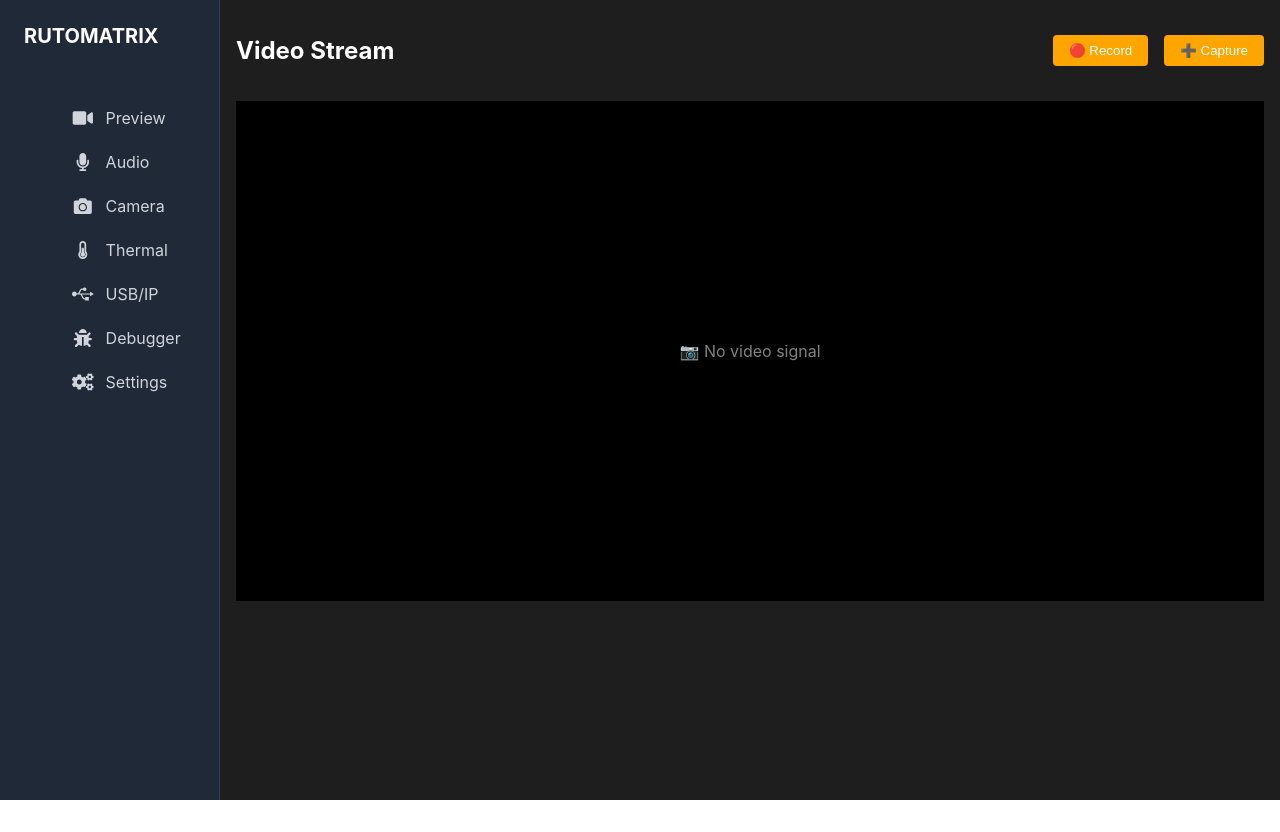
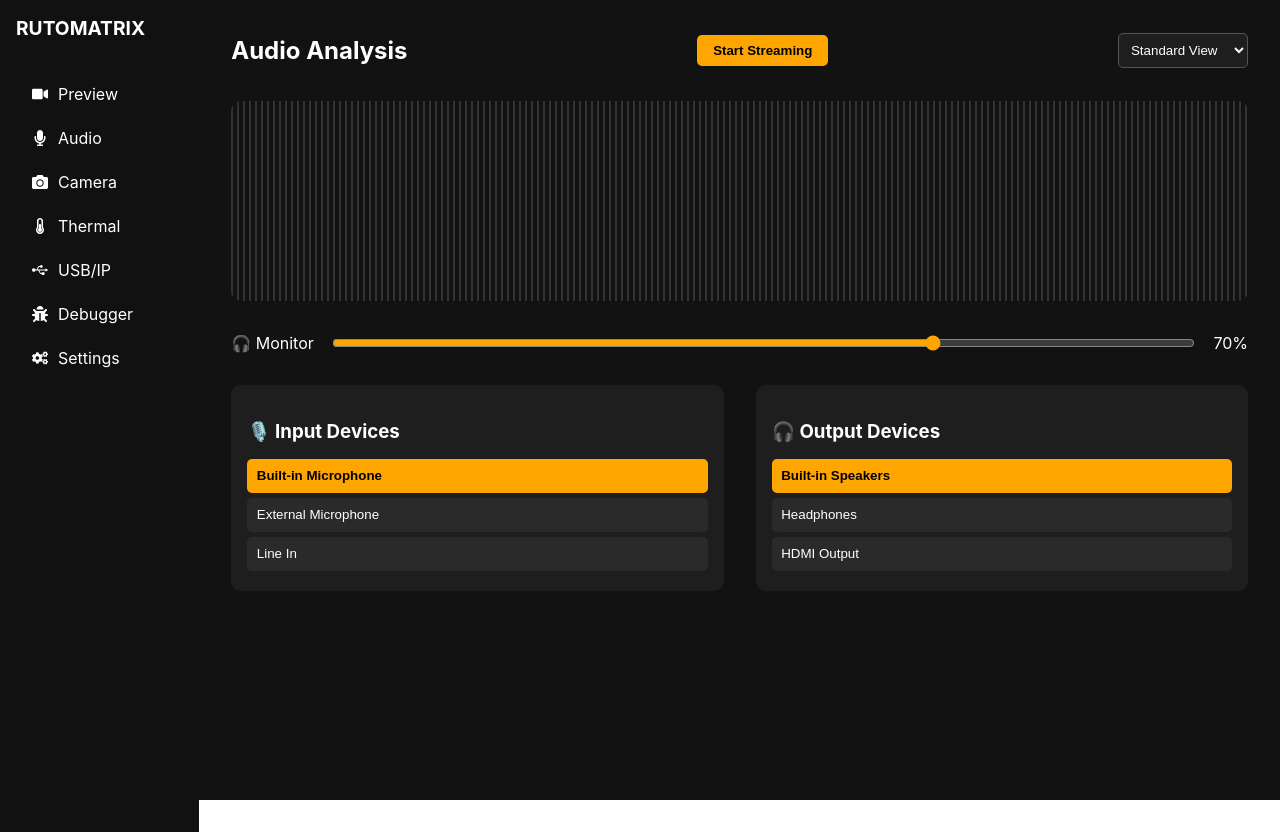
Before and after one commit to prasanrahulritgit/Ruto_fronend_dev, a React (Create React App) app: page /audio in a window 1280 px wide. Before the commit the page ends 800 px from the top, so only its background shows below. Built offline with nearby package versions, Linux system fonts and the light colour scheme.

Commit message:
Your commit message describing the updates

```diff
--- a/package.json
+++ b/package.json
@@ -10,6 +10,7 @@
     "react": "^19.1.0",
     "react-dom": "^19.1.0",
     "react-icons": "^5.5.0",
+    "react-router-dom": "^7.5.1",
     "react-scripts": "5.0.1",
     "web-vitals": "^2.1.4"
   },
--- a/src/App.js
+++ b/src/App.js
@@ -1,8 +1,21 @@
 import React from 'react';
-import DashBoard from './pages/DashBoard';
+import { BrowserRouter as Router, Routes, Route } from 'react-router-dom';
+import Sidebar from './components/Sidebar/Sidebar';
+import Audio from './pages/Audio';
+// Add other page imports here
 
 function App() {
-  return <DashBoard />;
+  return (
+    <Router>
+      <div style={{ display: 'flex' }}>
+        <Sidebar />
+        <Routes>
+          <Route path="/audio" element={<Audio />} />
+          {/* Add more routes for camera, debugger, etc. */}
+        </Routes>
+      </div>
+    </Router>
+  );
 }
 
 export default App;
--- a/src/components/Sidebar/Sidebar.jsx
+++ b/src/components/Sidebar/Sidebar.jsx
@@ -1,4 +1,5 @@
 import React from 'react';
+import { Link } from 'react-router-dom';
 import styles from './Sidebar.module.css';
 import { FaVideo, FaMicrophone, FaCamera, FaThermometerHalf, FaBug, FaCogs, FaUsb } from 'react-icons/fa';
 
@@ -8,13 +9,13 @@ const Sidebar = () => {
       <div className={styles.logo}>RUTOMATRIX</div>
       <nav className={styles.menu}>
         <ul>
-          <li><FaVideo /> Preview</li>
-          <li><FaMicrophone /> Audio</li>
-          <li><FaCamera /> Camera</li>
-          <li><FaThermometerHalf /> Thermal</li>
-          <li><FaUsb /> USB/IP</li>
-          <li><FaBug /> Debugger</li>
-          <li><FaCogs /> Settings</li>
+          <li><Link to="/"><FaVideo /> Preview</Link></li>
+          <li><Link to="/audio"><FaMicrophone /> Audio</Link></li>
+          <li><Link to="/camera"><FaCamera /> Camera</Link></li>
+          <li><Link to="/thermal"><FaThermometerHalf /> Thermal</Link></li>
+          <li><Link to="/usb"><FaUsb /> USB/IP</Link></li>
+          <li><Link to="/debugger"><FaBug /> Debugger</Link></li>
+          <li><Link to="/settings"><FaCogs /> Settings</Link></li>
         </ul>
       </nav>
     </div>
--- a/src/components/Sidebar/Sidebar.module.css
+++ b/src/components/Sidebar/Sidebar.module.css
@@ -1,59 +1,41 @@
-/* Sidebar container */
 .sidebar {
-  width: 220px;
+  width: 200px;
   height: 100vh;
-  background-color: #1f2937; /* dark gray */
+  background-color: #111;
   color: white;
   display: flex;
   flex-direction: column;
-  padding: 1.5rem 1rem;
-  border-right: 1px solid #374151;
-  box-sizing: border-box;
+  padding: 1rem;
 }
 
-
-/* Logo / Title */
 .logo {
   font-weight: bold;
-  font-size: 1.25rem;
+  font-size: 1.2rem;
   margin-bottom: 2rem;
-  padding: 0 0.5rem;
 }
 
-/* Menu list */
-.menu {
+.menu ul {
   list-style: none;
   padding: 0;
   margin: 0;
-  flex: 1; /* allows menu to take remaining space */
 }
 
-/* Menu item */
 .menu li {
   display: flex;
   align-items: center;
-  gap: 12px;
   padding: 0.75rem 1rem;
-  color: #d1d5db; /* light gray */
-  font-size: 16px;
   cursor: pointer;
-  transition: background 0.2s ease, color 0.2s ease;
 }
 
-/* Icon (assume react-icons or similar) */
-.menu li svg {
-  font-size: 18px;
-  min-width: 1.2em;
+.menu li a {
+  display: flex;
+  align-items: center;
+  gap: 10px;
+  color: inherit;
+  text-decoration: none;
 }
 
-/* Hover effect */
-.menu li:hover {
+.menu li.active {
   background-color: #374151;
-  color: #ffffff;
+  border-radius: 4px;
 }
-
-/* Active menu item */
-.menu li.active {
-  background-color: #4b5563;
-  color: #ffffff;
-}
--- /dev/null
+++ b/src/pages/Audio.css
@@ -0,0 +1,95 @@
+.audio-container {
+    height: 100vh;
+    width: 100vw;
+    background-color: #121212;
+    color: white;
+    padding: 1rem 2rem;
+    display: flex;
+    flex-direction: column;
+    gap: 1rem;
+    box-sizing: border-box;
+  }
+
+  .header {
+    display: flex;
+    align-items: center;
+    justify-content: space-between;
+  }
+
+  .stream-btn {
+    background-color: orange;
+    border: none;
+    padding: 0.5rem 1rem;
+    font-weight: bold;
+    border-radius: 5px;
+    cursor: pointer;
+    color: black;
+  }
+
+  .view-select {
+    background-color: #1e1e1e;
+    color: white;
+    border: 1px solid #555;
+    padding: 0.5rem;
+    border-radius: 5px;
+  }
+
+  .waveform {
+    height: 200px;
+    background: repeating-linear-gradient(
+      to right,
+      #333 0px,
+      #333 2px,
+      transparent 2px,
+      transparent 6px
+    );
+    border-radius: 10px;
+    margin-bottom: 1rem;
+  }
+
+  .monitor {
+    display: flex;
+    align-items: center;
+    gap: 1rem;
+  }
+
+  .monitor input[type="range"] {
+    flex: 1;
+    accent-color: orange;
+  }
+
+  .device-section {
+    display: flex;
+    gap: 2rem;
+    margin-top: 1rem;
+  }
+
+  .device-box {
+    background-color: #1e1e1e;
+    padding: 1rem;
+    border-radius: 10px;
+    flex: 1;
+  }
+
+  .device-box h3 {
+    margin-bottom: 1rem;
+  }
+
+  .device-box button {
+    display: block;
+    width: 100%;
+    padding: 0.6rem;
+    margin: 0.3rem 0;
+    background-color: #2a2a2a;
+    color: white;
+    border: none;
+    border-radius: 5px;
+    text-align: left;
+    cursor: pointer;
+  }
+
+  .device-box button.selected {
+    background-color: orange;
+    color: black;
+    font-weight: bold;
+  }
--- a/src/pages/Audio.jsx
+++ b/src/pages/Audio.jsx
@@ -1,10 +1,56 @@
-import React from 'react';
+import React, { useState } from 'react';
+import './Audio.css';
 
 const Audio = () => {
+  const [volume, setVolume] = useState(70);
+
+  const handleStream = () => {
+    // Replace this with your actual API call
+    fetch('/api/start-audio-stream', { method: 'POST' })
+      .then(res => res.json())
+      .then(data => alert('Streaming started!'))
+      .catch(err => console.error(err));
+  };
+
   return (
-    <div style={{ padding: '2rem' }}>
-      <h1>Audio Page</h1>
-      <p>This is the audio interface layout. Add your audio controls here.</p>
+    <div className="audio-container">
+      <div className="header">
+        <h2>Audio Analysis</h2>
+        <button className="stream-btn" onClick={handleStream}>Start Streaming</button>
+        <select className="view-select">
+          <option>Standard View</option>
+          <option>Advanced View</option>
+        </select>
+      </div>
+
+      <div className="waveform"></div>
+
+      <div className="monitor">
+        <label>🎧 Monitor</label>
+        <input
+          type="range"
+          min="0"
+          max="100"
+          value={volume}
+          onChange={(e) => setVolume(e.target.value)}
+        />
+        <span>{volume}%</span>
+      </div>
+
+      <div className="device-section">
+        <div className="device-box">
+          <h3>🎙️ Input Devices</h3>
+          <button className="selected">Built-in Microphone</button>
+          <button>External Microphone</button>
+          <button>Line In</button>
+        </div>
+        <div className="device-box">
+          <h3>🎧 Output Devices</h3>
+          <button className="selected">Built-in Speakers</button>
+          <button>Headphones</button>
+          <button>HDMI Output</button>
+        </div>
+      </div>
     </div>
   );
 };
```
Also changed, not shown: 1 other file (tests, documents, lock files or other folders).
